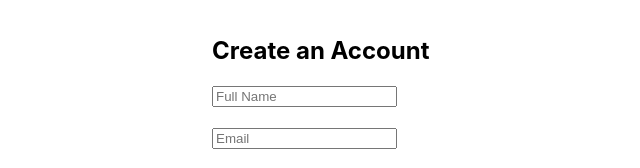
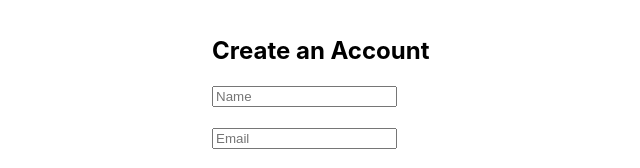
Before and after one commit to SoniyaKodipunjula/safebuy-ecommerce, a React (Create React App) app in the folder client/: page / in a window 1280 px wide. Shown: the top 168 px of the page, without its empty margins (228-868 px from the left). Built offline with nearby package versions, Linux system fonts and the light colour scheme; no server answers.

Commit message:
Fix duplicate App definition and Register component errors

```diff
--- a/client/src/api.js
+++ b/client/src/api.js
@@ -1,13 +1,13 @@
 import axios from "axios";
 
 const API = axios.create({
-  baseURL: "http://localhost:5000/api",
+  baseURL: `${process.env.REACT_APP_API_URL}/api`,
 });
-// Interceptor to add token automatically if available
+
+// Add token if available
 API.interceptors.request.use((req) => {
   const token = localStorage.getItem("token");
   if (token) {
-
     req.headers.Authorization = `Bearer ${token}`;
   }
   return req;
--- a/client/src/components/Register.js
+++ b/client/src/components/Register.js
@@ -12,12 +12,10 @@
   const handleRegister = async (e) => {
     e.preventDefault();
     try {
-          console.log("Sending formData:", formData);
       const res = await API.post("/auth/register", formData);
-          console.log("Response:", res.data);
       setMessage(res.data.message);
     } catch (err) {
-          console.error("Register error:", err.response?.data || err.message);
+      console.error(err.response?.data || err.message);
       setMessage(err.response?.data?.message || "Registration failed");
     }
   };
@@ -26,30 +24,12 @@
     <div style={{ maxWidth: "400px", margin: "auto", padding: "1rem" }}>
       <h2>Create an Account</h2>
       <form onSubmit={handleRegister}>
-        <input
-          type="text"
-          name="name"
-          placeholder="Full Name"
-          value={formData.name}
-          onChange={handleChange}
-          required
-        /><br /><br />
-        <input
-          type="email"
-          name="email"
-          placeholder="Email"
-          value={formData.email}
-          onChange={handleChange}
-          required
-        /><br /><br />
-        <input
-          type="password"
-          name="password"
-          placeholder="Password"
-          value={formData.password}
-          onChange={handleChange}
-          required
-        /><br /><br />
+        <input type="text" name="name" value={formData.name} onChange={handleChange} placeholder="Name" required />
+        <br /><br />
+        <input type="email" name="email" value={formData.email} onChange={handleChange} placeholder="Email" required />
+        <br /><br />
+        <input type="password" name="password" value={formData.password} onChange={handleChange} placeholder="Password" required />
+        <br /><br />
         <button type="submit">Register</button>
       </form>
       <p>{message}</p>
--- a/client/src/index.js
+++ b/client/src/index.js
@@ -3,6 +3,7 @@
 import './index.css';
 import App from './App';
 import reportWebVitals from './reportWebVitals';
+
 
 const root = ReactDOM.createRoot(document.getElementById('root'));
 root.render(
```
Lines whose indentation alone changed are shown as unchanged.
